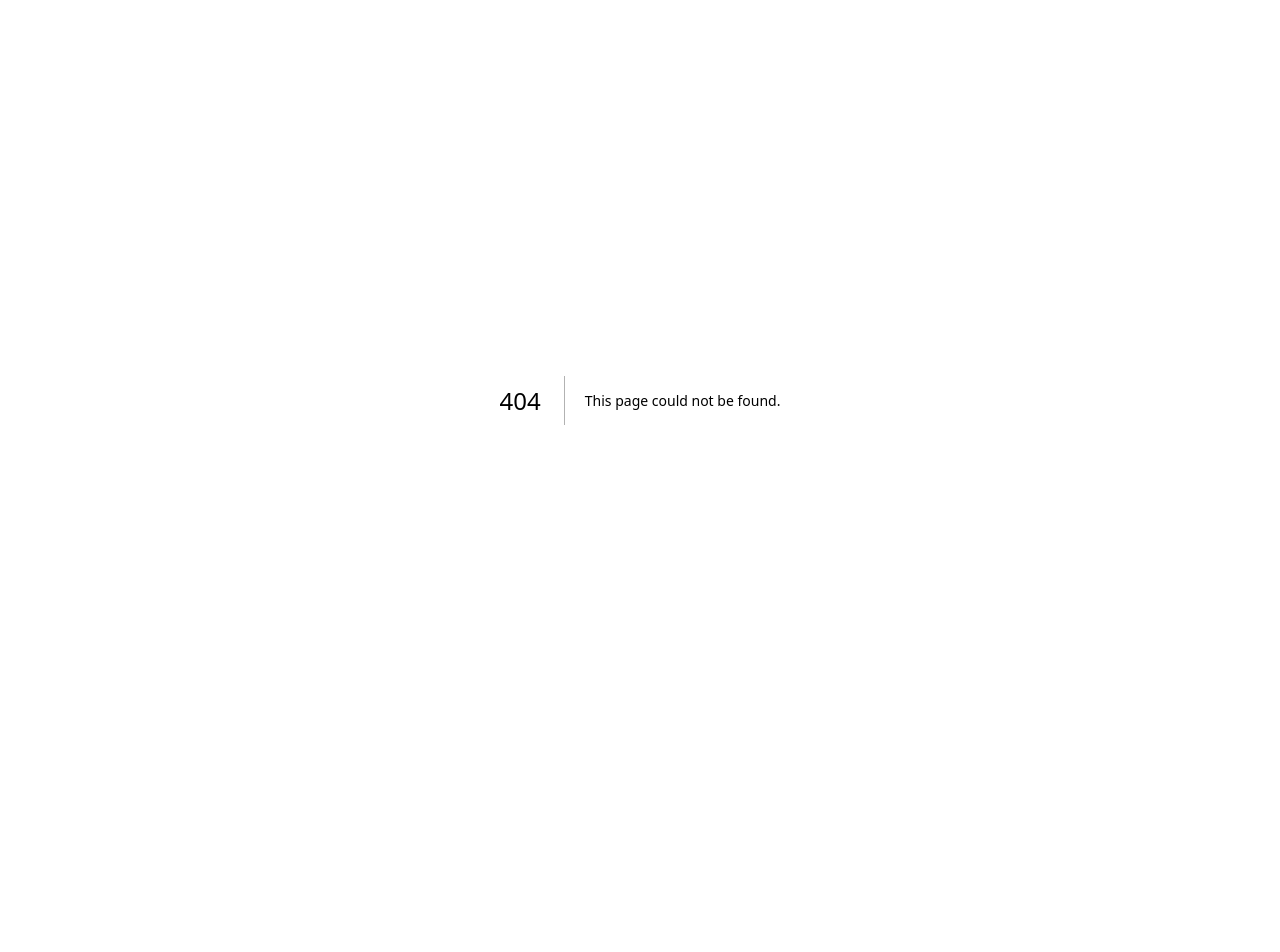
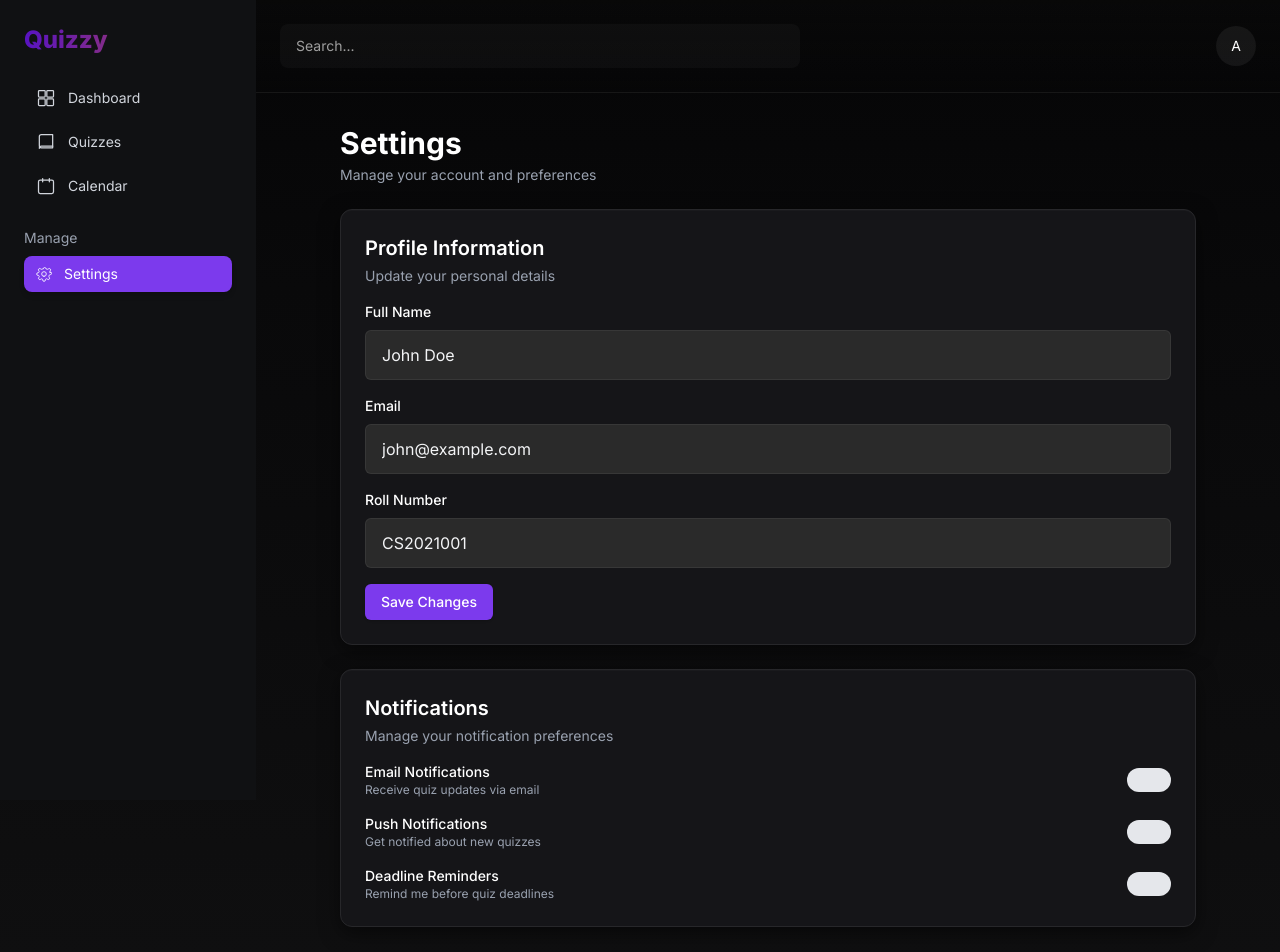
Before and after one commit to Shreyanshi210205/QuizMate, a Next.js app in the folder frontend/: page /student/settings in a window 1280 px wide. Before the commit this address had no page. Shown: the top 952 px of the page. Before the commit the page ends 800 px from the top, so only its background shows below. Built offline with nearby package versions, Linux system fonts and the light colour scheme.

Commit message:
feat: update global styles for body background and text color; add StudentSettingsPage component with profile and notification settings

```diff
--- a/frontend/src/app/globals.css
+++ b/frontend/src/app/globals.css
@@ -11,7 +11,9 @@
 
 /* Full page background and subtle right glow */
 body {
-   @apply bg-[#0c0b0f] text-white;
+  /* explicit background and text color instead of @apply to avoid build-tool errors */
+  background-color: #0c0b0f;
+  color: white;
   background: linear-gradient(180deg,#050506 0%, #09090a 30%, #0f0f10 100%);
   color: #e6e6e6;
   font-family: Inter, system-ui, -apple-system, "Segoe UI", Roboto, "Helvetica Neue", Arial;
--- /dev/null
+++ b/frontend/src/app/student/settings/page.tsx
@@ -0,0 +1,106 @@
+"use client"
+import React, { useState } from 'react'
+import StudentSidebar from '@/components/StudentSidebar'
+import Topbar from '@/components/Topbar'
+import { buttonVariants } from '@/components/ui/button'
+
+export default function StudentSettingsPage() {
+  const [fullName, setFullName] = useState('John Doe')
+  const [email, setEmail] = useState('john@example.com')
+  const [rollNumber, setRollNumber] = useState('CS2021001')
+
+  const [emailNotifications, setEmailNotifications] = useState(false)
+  const [pushNotifications, setPushNotifications] = useState(false)
+  const [deadlineReminders, setDeadlineReminders] = useState(false)
+
+  function saveProfile(e: React.FormEvent) {
+    e.preventDefault()
+    // placeholder: no backend hooked up
+    console.log('save', { fullName, email, rollNumber })
+    alert('Profile saved (demo)')
+  }
+
+  return (
+    <div className="min-h-screen flex">
+      <div className="hidden lg:block">
+        <StudentSidebar />
+      </div>
+
+      <div className="flex-1">
+        <Topbar />
+        <main className="p-8 max-w-[920px] mx-auto space-y-6">
+          <div>
+            <h1 className="text-3xl font-bold">Settings</h1>
+            <p className="text-sm text-gray-400 mt-1">Manage your account and preferences</p>
+          </div>
+
+          <form onSubmit={saveProfile} className="card-bg rounded-lg p-6">
+            <h2 className="text-xl font-semibold mb-1">Profile Information</h2>
+            <p className="text-sm text-gray-400 mb-4">Update your personal details</p>
+
+            <div className="space-y-4">
+              <label className="block">
+                <div className="text-sm font-medium mb-2">Full Name</div>
+                <input value={fullName} onChange={e => setFullName(e.target.value)} className="w-full bg-[#2a2a2a] text-gray-100 rounded-md py-3 px-4 placeholder-gray-400 border border-white/6" placeholder="John Doe" />
+              </label>
+
+              <label className="block">
+                <div className="text-sm font-medium mb-2">Email</div>
+                <input value={email} onChange={e => setEmail(e.target.value)} className="w-full bg-[#2a2a2a] text-gray-100 rounded-md py-3 px-4 placeholder-gray-400 border border-white/6" placeholder="john@example.com" />
+              </label>
+
+              <label className="block">
+                <div className="text-sm font-medium mb-2">Roll Number</div>
+                <input value={rollNumber} onChange={e => setRollNumber(e.target.value)} className="w-full bg-[#2a2a2a] text-gray-100 rounded-md py-3 px-4 placeholder-gray-400 border border-white/6" placeholder="CS2021001" />
+              </label>
+
+              <div>
+                <button className={buttonVariants({ variant: 'default', className: 'px-4 py-2 bg-[#7C3AED] text-white' })} type="submit">Save Changes</button>
+              </div>
+            </div>
+          </form>
+
+          <section className="card-bg rounded-lg p-6">
+            <h2 className="text-xl font-semibold mb-1">Notifications</h2>
+            <p className="text-sm text-gray-400 mb-4">Manage your notification preferences</p>
+
+            <div className="space-y-4">
+              <div className="flex items-center justify-between">
+                <div>
+                  <div className="text-sm font-medium">Email Notifications</div>
+                  <div className="text-xs text-gray-400">Receive quiz updates via email</div>
+                </div>
+                <label className="inline-flex relative items-center cursor-pointer">
+                  <input type="checkbox" className="sr-only peer" checked={emailNotifications} onChange={e => setEmailNotifications(e.target.checked)} />
+                  <div className="w-11 h-6 bg-gray-200 peer-focus:outline-none rounded-full peer dark:bg-gray-700 peer-checked:bg-[#7C3AED] transition-colors"></div>
+                </label>
+              </div>
+
+              <div className="flex items-center justify-between">
+                <div>
+                  <div className="text-sm font-medium">Push Notifications</div>
+                  <div className="text-xs text-gray-400">Get notified about new quizzes</div>
+                </div>
+                <label className="inline-flex relative items-center cursor-pointer">
+                  <input type="checkbox" className="sr-only peer" checked={pushNotifications} onChange={e => setPushNotifications(e.target.checked)} />
+                  <div className="w-11 h-6 bg-gray-200 peer-focus:outline-none rounded-full peer dark:bg-gray-700 peer-checked:bg-[#7C3AED] transition-colors"></div>
+                </label>
+              </div>
+
+              <div className="flex items-center justify-between">
+                <div>
+                  <div className="text-sm font-medium">Deadline Reminders</div>
+                  <div className="text-xs text-gray-400">Remind me before quiz deadlines</div>
+                </div>
+                <label className="inline-flex relative items-center cursor-pointer">
+                  <input type="checkbox" className="sr-only peer" checked={deadlineReminders} onChange={e => setDeadlineReminders(e.target.checked)} />
+                  <div className="w-11 h-6 bg-gray-200 peer-focus:outline-none rounded-full peer dark:bg-gray-700 peer-checked:bg-[#7C3AED] transition-colors"></div>
+                </label>
+              </div>
+            </div>
+          </section>
+        </main>
+      </div>
+    </div>
+  )
+}
--- a/frontend/src/components/StudentSidebar.tsx
+++ b/frontend/src/components/StudentSidebar.tsx
@@ -58,7 +58,7 @@ export default function StudentSidebar() {
 
       <div className="mt-auto pt-6">
         <div className="text-sm text-gray-400 mb-2">Manage</div>
-        <NavItem href="/settings" label="Settings" icon={<IconSettings />} pathname={pathname} />
+        <NavItem href="/student/settings" label="Settings" icon={<IconSettings />} pathname={pathname} />
       </div>
     </aside>
   )
```
Also changed, not shown: frontend/src/components/ui/toggle.tsx (added).
